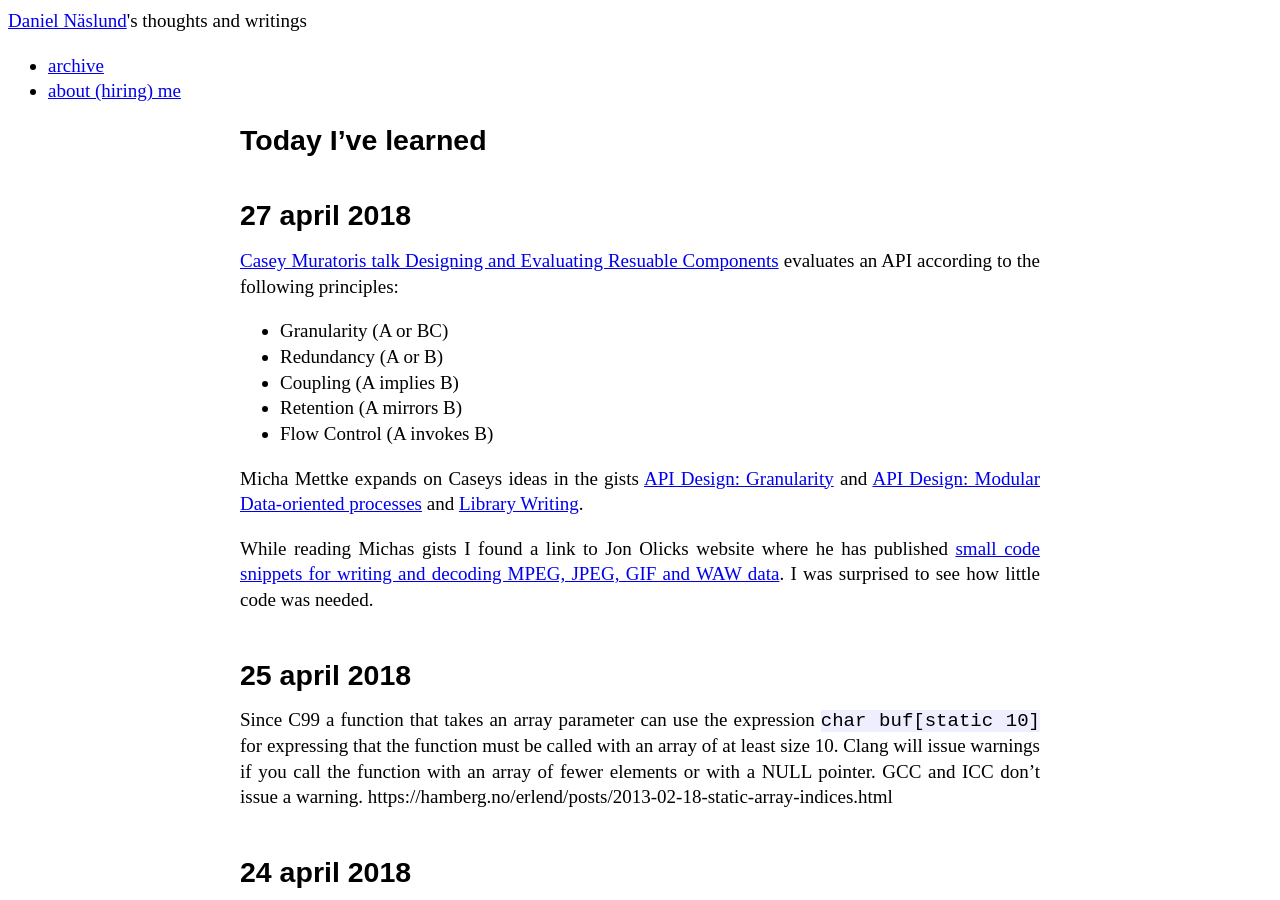
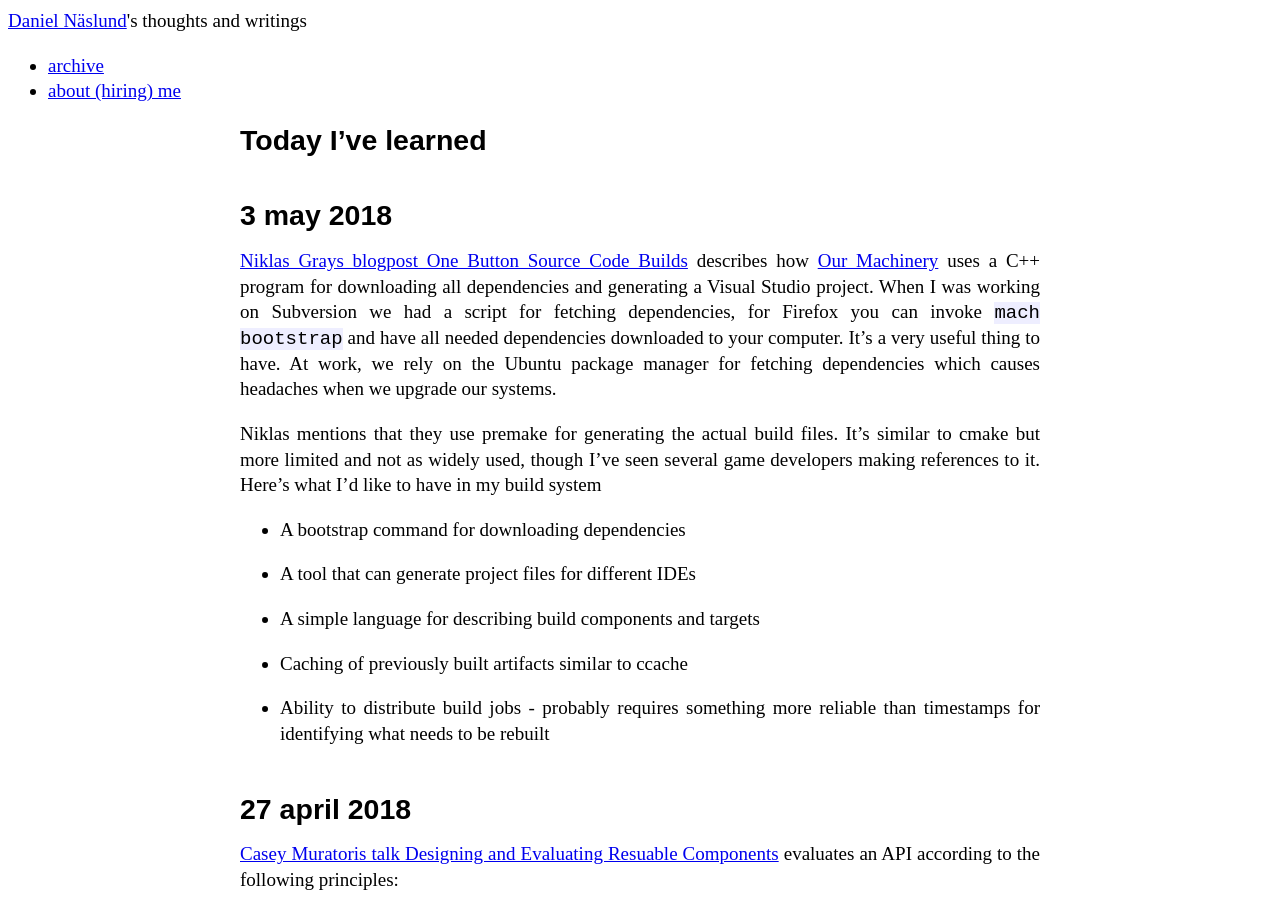
Before and after one commit to dannas/dannas.github.com, a Jekyll site: the page built from TIL.markdown, in a window 1280 px wide and 900 px high. Built offline with Jekyll 4.4.1, drawn with Linux system fonts in a browser that asks for light colours.

Commit message:
Yet another TIL

```diff
--- a/TIL.markdown
+++ b/TIL.markdown
@@ -3,6 +3,22 @@ layout: default
 title: TIL - Today I've Learned
 ---
 # Today I've learned
+
+## 3 may 2018
+
+[Niklas Grays blogpost One Button Source Code Builds](http://ourmachinery.com/post/one-button-source-code-builds/) describes how [Our Machinery](http://ourmachinery.com/) uses a C++ program for downloading all dependencies and generating a Visual Studio project. When I was working on Subversion we had a script for fetching dependencies, for Firefox you can invoke `mach bootstrap` and have all needed dependencies downloaded to your computer. It's a very useful thing to have. At work, we rely on the Ubuntu package manager for fetching dependencies which causes headaches when we upgrade our systems.
+
+Niklas mentions that they use premake for generating the actual build files. It's similar to cmake but more limited and not as widely used, though I've seen several game developers making references to it. Here's what I'd like to have in my build system
+
+- A bootstrap command for downloading dependencies
+
+- A  tool that can generate project files for different IDEs
+
+- A simple language for describing build components and targets
+
+- Caching of previously built artifacts similar to ccache
+
+- Ability to distribute build jobs - probably requires something more reliable than timestamps for identifying what needs to be rebuilt
 
 ## 27 april 2018
 
```
